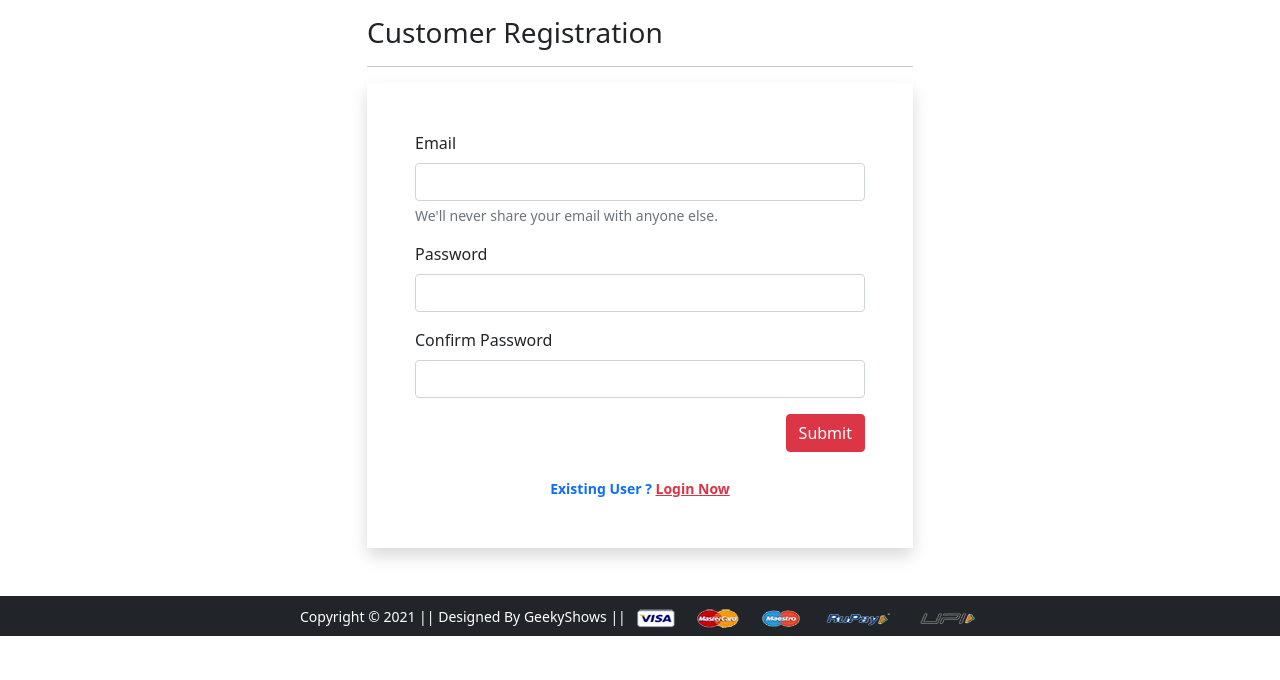
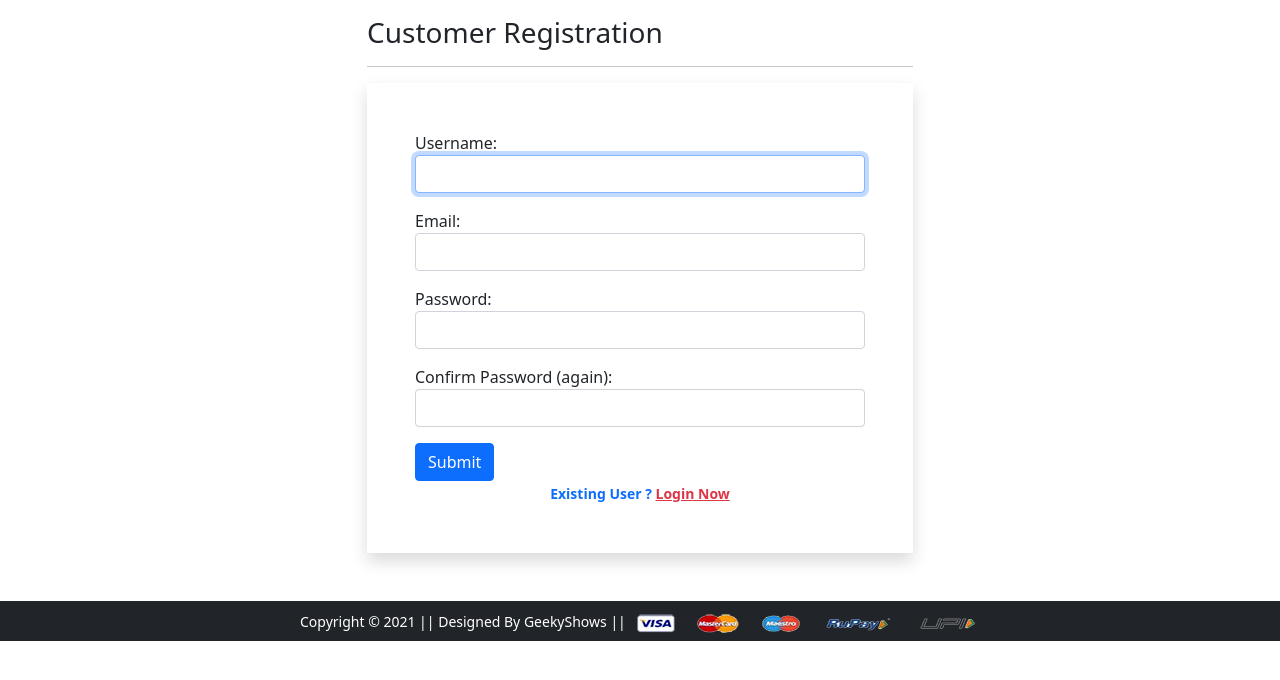
Before and after one commit to dmr31-coding/ecomm_proj, a Django app: page /registration/ in a window 1280 px wide. Shown: the part 56-736 px from the top of the page. Run offline with Django 5.2, Linux system fonts and the light colour scheme; some libraries are stand-ins or nearby versions.

Commit message:
customer registration messages form validation

```diff
--- /dev/null
+++ b/app/forms.py
@@ -0,0 +1,21 @@
+from django import forms
+from django.contrib.auth.forms import UserCreationForm
+from django.contrib.auth.models import User
+
+
+class CutomerRegistrationForm(UserCreationForm):
+    password1 = forms.CharField(
+        label="Password", widget=forms.PasswordInput(attrs={"class": "form-control"})
+    )
+    password2 = forms.CharField(
+        label="Confirm Password (again)",
+        widget=forms.PasswordInput(attrs={"class": "form-control"}),
+    )
+    email = forms.CharField(
+        required=True, widget=forms.EmailInput(attrs={"class": "form-control"})
+    )
+    class Meta:
+        model = User
+        fields = ['username', 'email', 'password1', 'password2']
+        labels = {'email': 'Email'}
+        widgets = {'username': forms.TextInput(attrs={'class': 'form-control'})}
--- a/app/templates/app/customerregistration.html
+++ b/app/templates/app/customerregistration.html
@@ -1,6 +1,8 @@
 {% extends 'app/base.html' %}
 {% load static %}
-{% block title %}Customer Registration{% endblock title %}
+{% block title %}
+   Customer Registration
+{% endblock title %}
 {% block main-content %}
    <div class="container">
       <div class="row my-3">
@@ -9,29 +11,28 @@
             <hr>
 
             <form action="" method="post" novalidate class="shadow p-5">
-    <div class="mb-3">
-     <label for="inputEmail4" class="form-label">Email</label>
-     <input type="email" class="form-control" id="inputEmail4">
-     <div id="emailHelp" class="form-text">We'll never share your email with anyone else.</div>
+               {% if messages %}
+                  {% for message in messages %}
+                     <p {% if message.tags %}class="alert alert-{{ message.tags }} mb-5"{% endif %}>{{ message }}</p>
+                  {% endfor %}
+
+               {% endif %}
+
+               {% csrf_token %}
+
+               {% for fm in form %}
+                  <div class="form-group mb-3">
+                     {{ fm.label_tag }} {{ fm }} <small class="text-danger">{{ fm.errors|striptags }}</small>
                   </div>
-    <div class="mb-3">
-     <label for="inputPassword1" class="form-label">Password</label>
-     <input type="password" class="form-control" id="inputPassword1">
+               {% endfor %}
+               <input type="submit" value="Submit" class="btn btn-primary">
+
+               <br>
+               <div class="text-center text-primary fw-bold">
+                  <small>Existing User ? <a href="{% url 'login' %}" class="text-danger">Login Now</a> </small>
                </div>
-    <div class="mb-3">
-     <label for="inputPassword2" class="form-label">Confirm Password</label>
-     <input type="password" class="form-control" id="inputPassword2">
-    </div>
-    <div class="text-end">
-     <button type="button" class="btn btn-danger">Submit</button>
-    </div>
-    <br>
-    <div class="text-center text-primary fw-bold"><small>Existing User ? <a href="{% url 'login' %}"
-       class="text-danger">Login Now</a> </small></div>
                {% if form.non_field_errors %}
-    {% for error in form.non_field_errors %}
-    <p class="alert alert-danger my-3">{{error}}</p>
-    {% endfor %}
+                  {% for error in form.non_field_errors %}<p class="alert alert-danger my-3">{{ error }}</p>{% endfor %}
                {% endif %}
             </form>
          </div>
--- a/app/urls.py
+++ b/app/urls.py
@@ -18,6 +18,6 @@ urlpatterns = [
     path("mobile/<slug:data>", views.mobile, name="mobiledata"),
 
     path("login/", views.login, name="login"),
-    path("registration/", views.customerregistration, name="customerregistration"),
+    path("registration/", views.CustomerRegistrationView.as_view(), name="customerregistration"),
     path("checkout/", views.checkout, name="checkout"),
 ] + static(settings.MEDIA_URL, document_root=settings.MEDIA_ROOT)
--- a/app/views.py
+++ b/app/views.py
@@ -1,63 +1,94 @@
 from django.shortcuts import render
 from django.views import View
 from .models import Customer, Product, Cart, OrderPlaced
+from .forms import CutomerRegistrationForm
+from django.contrib import messages
 
 # def home(request):
 #  return render(request, 'app/home.html')
 
+
 # Home view
 class HomeView(View):
     def get(self, request):
-        topwears = Product.objects.filter(category='TW')
-        bottomwears = Product.objects.filter(category='BW')
-        mobiles = Product.objects.filter(category='M')
-        return render(request, 'app/home.html',{'topwears': topwears, 'bottomwears': bottomwears, 'mobiles': mobiles})
+        topwears = Product.objects.filter(category="TW")
+        bottomwears = Product.objects.filter(category="BW")
+        mobiles = Product.objects.filter(category="M")
+        return render(
+            request,
+            "app/home.html",
+            {"topwears": topwears, "bottomwears": bottomwears, "mobiles": mobiles},
+        )
 
 
 # def product_detail(request):
 #  return render(request, 'app/productdetail.html')
 
+
 # product detail view
 class ProductDetailView(View):
     def get(self, request, pk):
         product = Product.objects.get(pk=pk)
-        return render(request, 'app/productdetail.html', {'product': product})
+        return render(request, "app/productdetail.html", {"product": product})
+
 
 def add_to_cart(request):
- return render(request, 'app/addtocart.html')
+    return render(request, "app/addtocart.html")
+
 
 def buy_now(request):
- return render(request, 'app/buynow.html')
+    return render(request, "app/buynow.html")
+
 
 def profile(request):
- return render(request, 'app/profile.html')
+    return render(request, "app/profile.html")
+
 
 def address(request):
- return render(request, 'app/address.html')
+    return render(request, "app/address.html")
+
 
 def orders(request):
- return render(request, 'app/orders.html')
+    return render(request, "app/orders.html")
+
 
 def change_password(request):
- return render(request, 'app/changepassword.html')
+    return render(request, "app/changepassword.html")
+
 
 def mobile(request, data=None):
     if data == None:
-        mobiles = Product.objects.filter(category='M')
-    elif data == 'Samsung' or data == 'Apple':
-        mobiles = Product.objects.filter(category='M').filter(brand=data)
-    elif data == 'below':
-        mobiles = Product.objects.filter(category='M').filter(discounted_price__lt=2000)
-    elif data == 'above':
-        mobiles = Product.objects.filter(category='M').filter(discounted_price__gt=2000)
+        mobiles = Product.objects.filter(category="M")
+    elif data == "Samsung" or data == "Apple":
+        mobiles = Product.objects.filter(category="M").filter(brand=data)
+    elif data == "below":
+        mobiles = Product.objects.filter(category="M").filter(discounted_price__lt=2000)
+    elif data == "above":
+        mobiles = Product.objects.filter(category="M").filter(discounted_price__gt=2000)
 
-    return render(request, 'app/mobile.html', {'mobiles': mobiles})
+    return render(request, "app/mobile.html", {"mobiles": mobiles})
+
 
 def login(request):
- return render(request, 'app/login.html')
+    return render(request, "app/login.html")
 
-def customerregistration(request):
- return render(request, 'app/customerregistration.html')
+
+# def customerregistration(request):
+#  return render(request, 'app/customerregistration.html')
+
+
+class CustomerRegistrationView(View):
+    def get(self, request):
+        form = CutomerRegistrationForm()
+        return render(request, "app/customerregistration.html", {"form": form})
+
+    def post(self, request):
+        form = CutomerRegistrationForm(request.POST)
+        if form.is_valid():
+            messages.success(request, 'You have been registered successfully...')
+            form.save()
+        return render(request, "app/customerregistration.html", {"form": form})
+
 
 def checkout(request):
- return render(request, 'app/checkout.html')
+    return render(request, "app/checkout.html")
```
Lines whose indentation alone changed are shown as unchanged.
